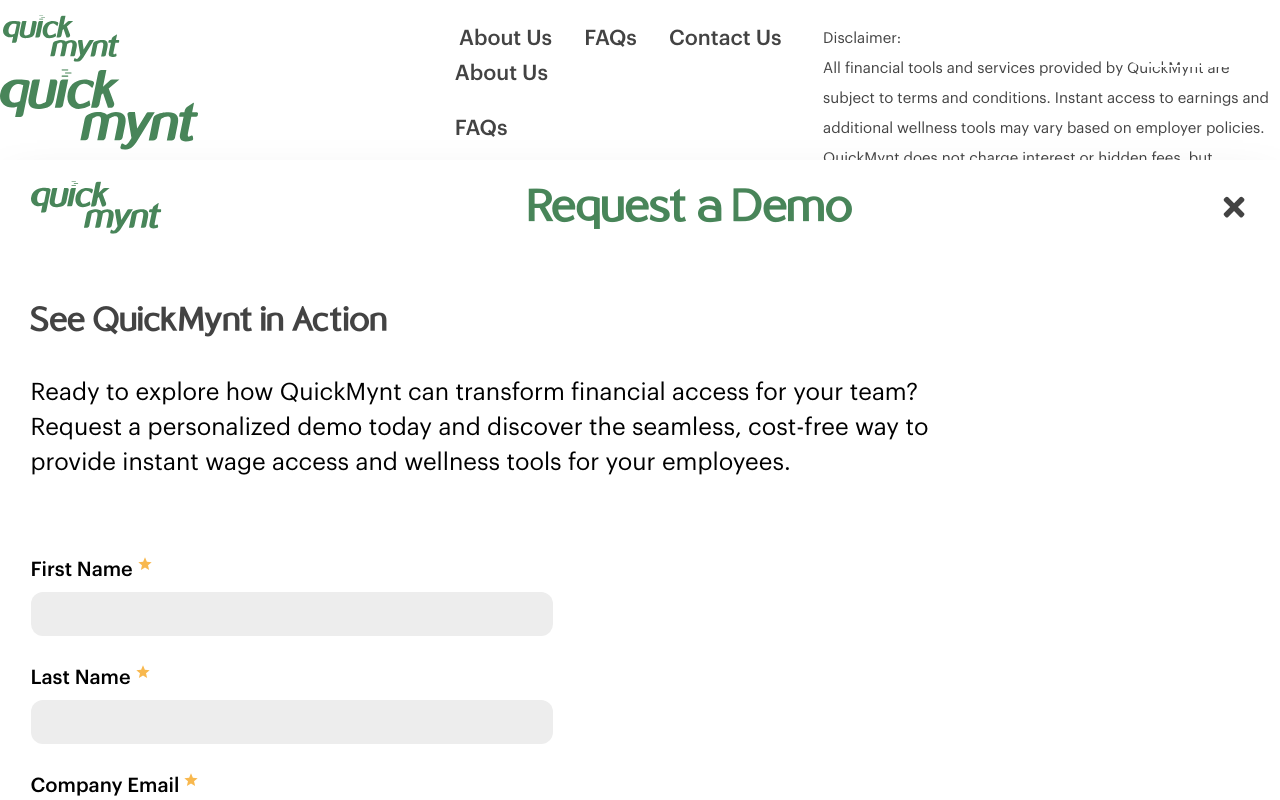
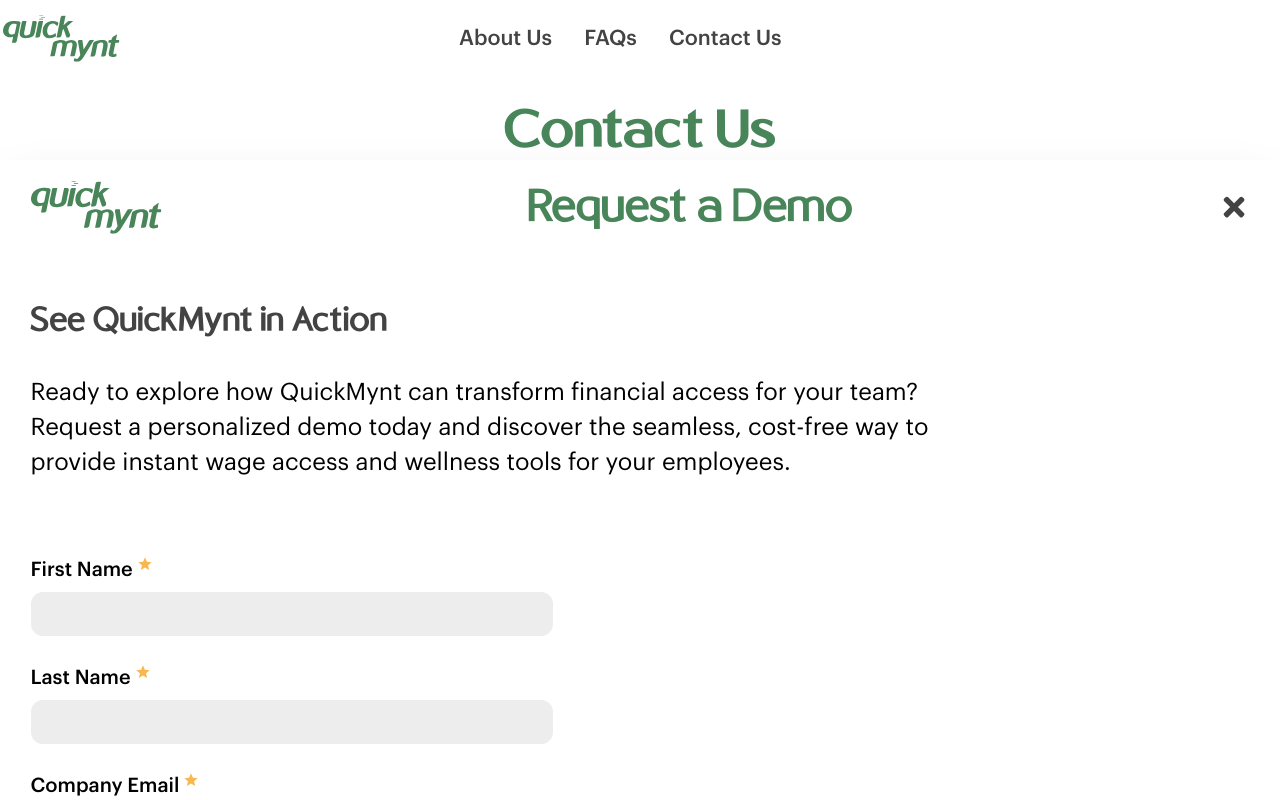
Before and after one commit to wolebadmus/Quickmynt, a React (Vite) app: page /contact-us in a window 1280 px wide. Both pictures are taken after a click on the button "Sign up". Shown: the top 800 px of the page. Built offline with nearby package versions, Linux system fonts and the light colour scheme.

Commit message:
Demo form

```diff
--- a/src/App.jsx
+++ b/src/App.jsx
@@ -17,8 +17,8 @@
           <Header />
           <Routes>
               <Route path="/" Component={LandingPage} />
-              <Route  path="/aboutus" Component={AboutUsPage} />
-              <Route  path="/contactus" Component={ContactUsPage} />
+              <Route  path="/about-us" Component={AboutUsPage} />
+              <Route  path="/contact-us" Component={ContactUsPage} />
           </Routes>
           <Footer />
           <DemoForm />
--- a/src/components/DemoForm.jsx
+++ b/src/components/DemoForm.jsx
@@ -14,8 +14,8 @@
 
 
     return (
-        <div className={`z-[100] lg:z-[40] lg:w-full lg:max-w-[85em] fixed bg-white top-0 inset-0 lg:top-40 shadow-2xl left-0 right-0 flex-col  items-center pb-6 lg:pb-20 px-3 lg:px-0
-         ${isOpen ? "flex" : "hidden"} overflow-y-auto overflow-x-hidden lg:overflow-y-hidden transition-all duration-500 `}>
+        <div className={`z-[100] lg:z-[40] lg:w-full lg:max-w-[85em] fixed lg:absolute bg-white top-0 inset-0 lg:top-40 shadow-2xl left-0 right-0 lg:left-auto lg:right-auto flex-col  items-center pb-6 lg:pb-20 px-3 lg:px-0
+         ${isOpen ? "flex" : "hidden"} overflow-y-auto overflow-x-hidden lg:overflow-y-hidden lg:h-fit transition-all duration-500 `}>
             <div className="flex justify-between lg:justify-evenly items-center w-full lg:px-[1em] lg:max-w-[76.188em]  lg:px-[0.19em] py-[1.06em] ">
                 <NavLink to={"/"}>
                     <img src={logo} alt="Quick Mynt" className="w-[9.438em] h-[3.813em] object-contain" />
--- a/src/components/FooterNavBar.jsx
+++ b/src/components/FooterNavBar.jsx
@@ -1,14 +1,16 @@
 import { useEffect } from "react";
-import { NavLink } from "react-router-dom";
+import { NavLink, useLocation } from "react-router-dom";
 
 
 
 const FooterNavBar = () => {
     const links = [
-        {textUrl: "About Us", url: "/aboutus"},
+        {textUrl: "About Us", url: "/about-us"},
         {textUrl: "FAQs", url: "#faq"},
-        {textUrl: "Contact Us", url: "/contactus"},
+        {textUrl: "Contact Us", url: "/contact-us"},
     ];
+
+    const location = useLocation();
 
 
   const handleScrollToSection = (event, linkItem) => {
--- a/src/components/MbNavBar.jsx
+++ b/src/components/MbNavBar.jsx
@@ -1,16 +1,18 @@
 import { FaTimes } from "react-icons/fa";
 import logo from "../assets/LOGO.svg";
-import { NavLink } from "react-router-dom";
+import { NavLink, useLocation } from "react-router-dom";
 import { useEffect } from "react";
 
 
 const mbNavBar = ({showMbMenu, setShowMbMenu}) => {
 
     const links = [
-        {textUrl: "About Us", url: "/aboutus"},
+        {textUrl: "About Us", url: "/about-us"},
         {textUrl: "FAQs", url: "#faq"},
-        {textUrl: "Contact Us", url: "/contactus"},
+        {textUrl: "Contact Us", url: "/contact-us"},
     ];
+
+    const location = useLocation();
 
 
   const handleScrollToSection = (event, linkItem) => {
--- a/src/components/NavBar.jsx
+++ b/src/components/NavBar.jsx
@@ -6,10 +6,12 @@
 const NavBar = ({isScrolled}) => {
 
     const links = [
-        {textUrl: "About Us", url: "/aboutus"},
+        {textUrl: "About Us", url: "/about-us"},
         {textUrl: "FAQs", url: "#faq"},
-        {textUrl: "Contact Us", url: "/contactus"},
+        {textUrl: "Contact Us", url: "/contact-us"},
     ];
+
+    const location = useLocation();
 
 
   const handleScrollToSection = (event, linkItem) => {
```
